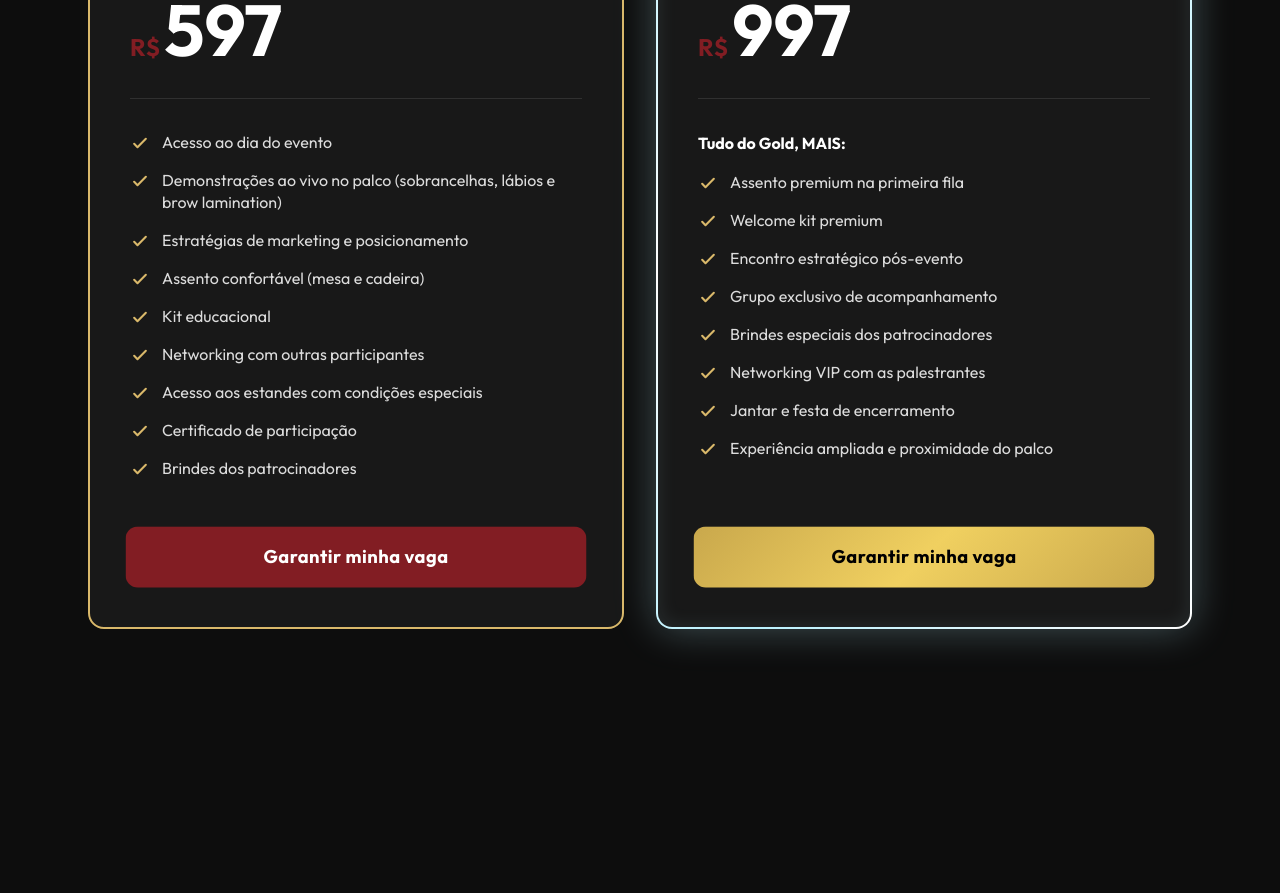
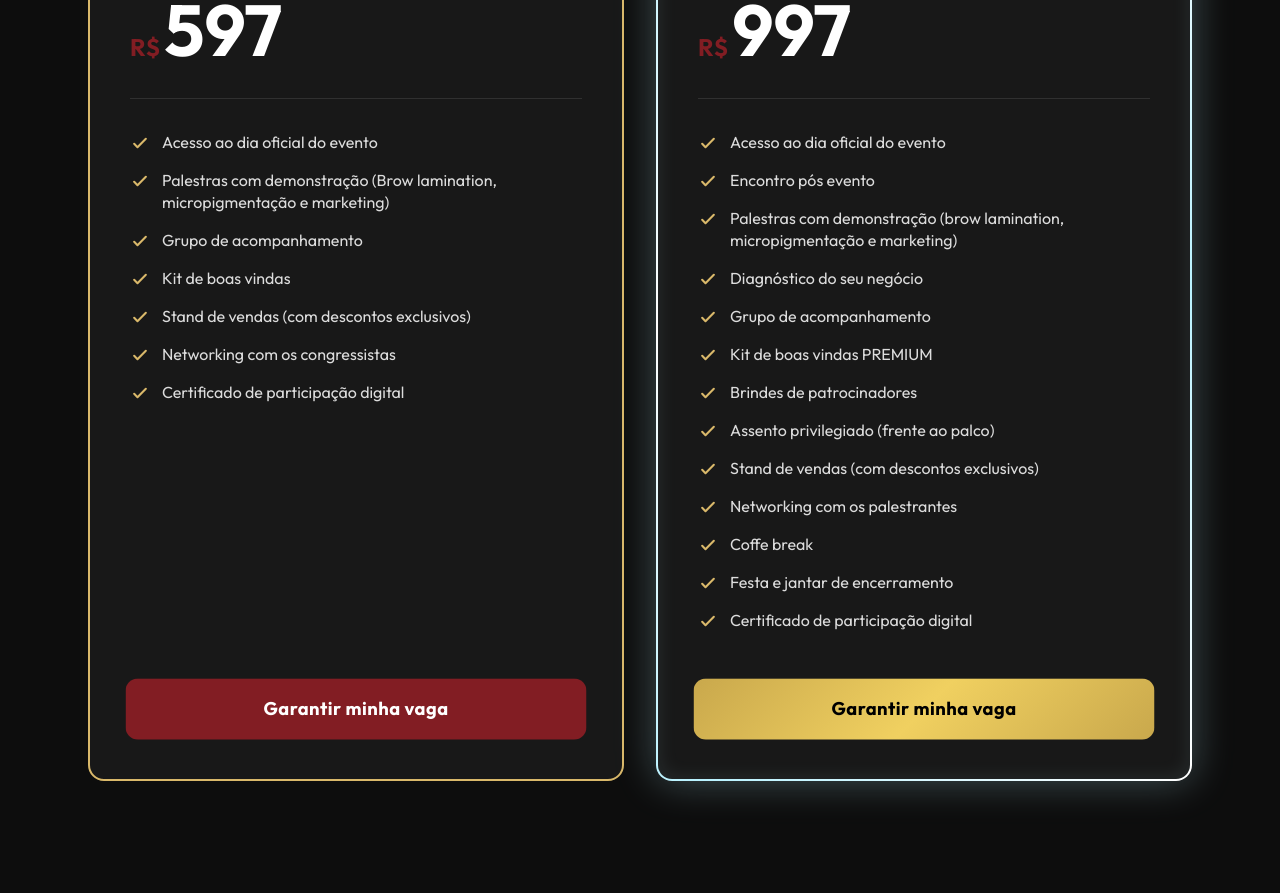
Before and after one commit to italolima01/landing-bridgerton, a React (Create React App) app: page / in a window 1280 px wide. Shown: the part 8380-9273 px from the top of the page. Built offline with nearby package versions, Linux system fonts and the light colour scheme; the HTML template or start-up script is replaced by a standard one; a web font is replaced by a local one.

Commit message:
fix: Setores: Atualizado conteúdo dos cards

```diff
--- a/src/components/Setores.jsx
+++ b/src/components/Setores.jsx
@@ -57,15 +57,13 @@ const Setores = () => {
             {/* Lista de benefícios */}
             <ul className="space-y-4 mb-12">
               {[
-                'Acesso ao dia do evento',
-                'Demonstrações ao vivo no palco (sobrancelhas, lábios e brow lamination)',
-                'Estratégias de marketing e posicionamento',
-                'Assento confortável (mesa e cadeira)',
-                'Kit educacional',
-                'Networking com outras participantes',
-                'Acesso aos estandes com condições especiais',
-                'Certificado de participação',
-                'Brindes dos patrocinadores',
+                'Acesso ao dia oficial do evento',
+                'Palestras com demonstração (Brow lamination, micropigmentação e marketing)',
+                'Grupo de acompanhamento',
+                'Kit de boas vindas',
+                'Stand de vendas (com descontos exclusivos)',
+                'Networking com os congressistas',
+                'Certificado de participação digital',
               ].map((item, i) => (
                 <li key={i} className="flex items-start gap-3">
                   {checkIcon}
@@ -135,18 +133,20 @@ const Setores = () => {
 
             {/* Lista de benefícios */}
             <ul className="space-y-4 mb-12">
-              <li className="font-outfit font-bold text-white text-base mb-2">
-                Tudo do Gold, MAIS:
-              </li>
               {[
-                'Assento premium na primeira fila',
-                'Welcome kit premium',
-                'Encontro estratégico pós-evento',
-                'Grupo exclusivo de acompanhamento',
-                'Brindes especiais dos patrocinadores',
-                'Networking VIP com as palestrantes',
-                'Jantar e festa de encerramento',
-                'Experiência ampliada e proximidade do palco',
+                'Acesso ao dia oficial do evento',
+                'Encontro pós evento',
+                'Palestras com demonstração (brow lamination, micropigmentação e marketing)',
+                'Diagnóstico do seu negócio',
+                'Grupo de acompanhamento',
+                'Kit de boas vindas PREMIUM',
+                'Brindes de patrocinadores',
+                'Assento privilegiado (frente ao palco)',
+                'Stand de vendas (com descontos exclusivos)',
+                'Networking com os palestrantes',
+                'Coffe break',
+                'Festa e jantar de encerramento',
+                'Certificado de participação digital',
               ].map((item, i) => (
                 <li key={`diamante-${i}`} className="flex items-start gap-3">
                   {checkIcon}
```
